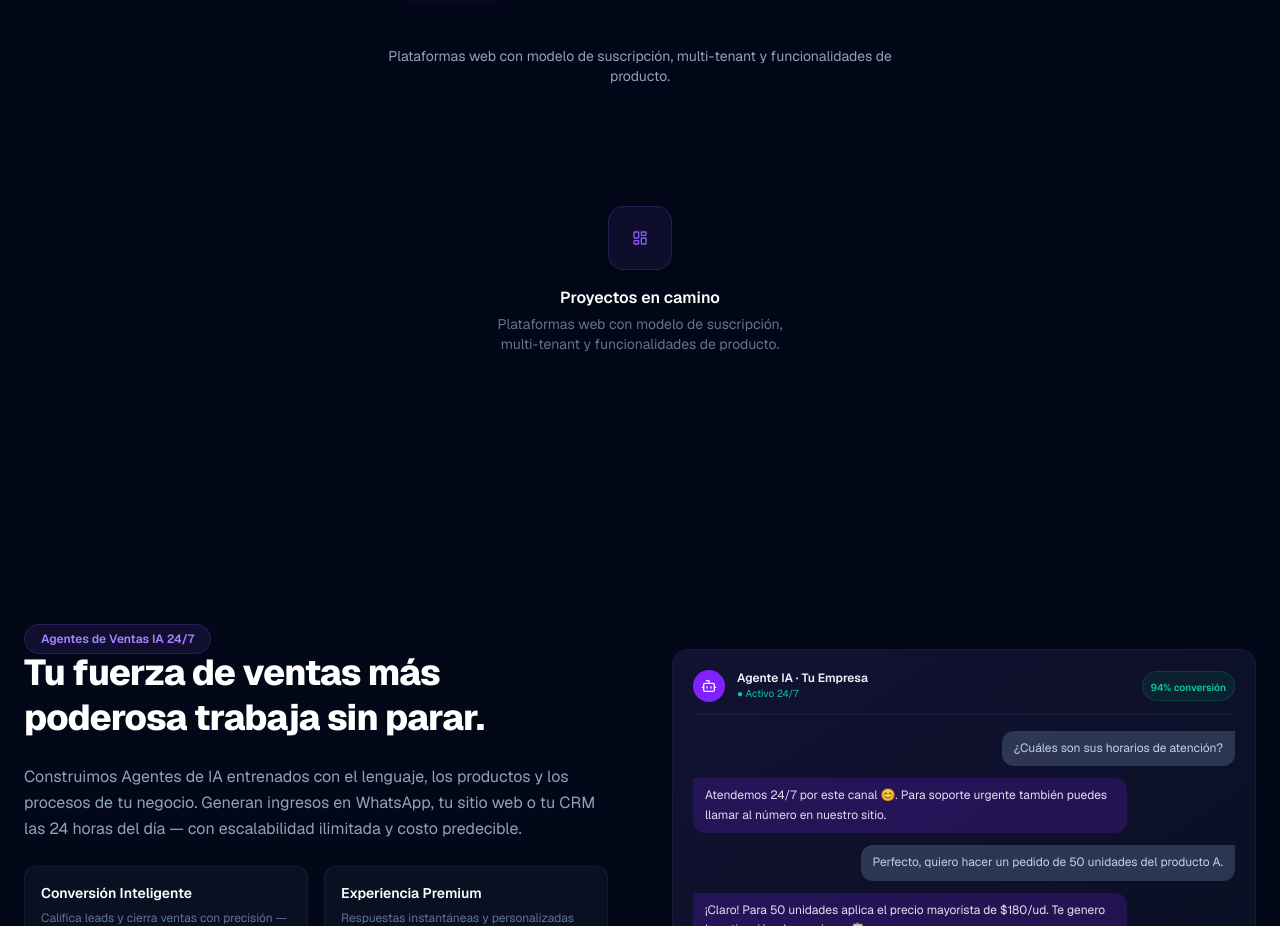
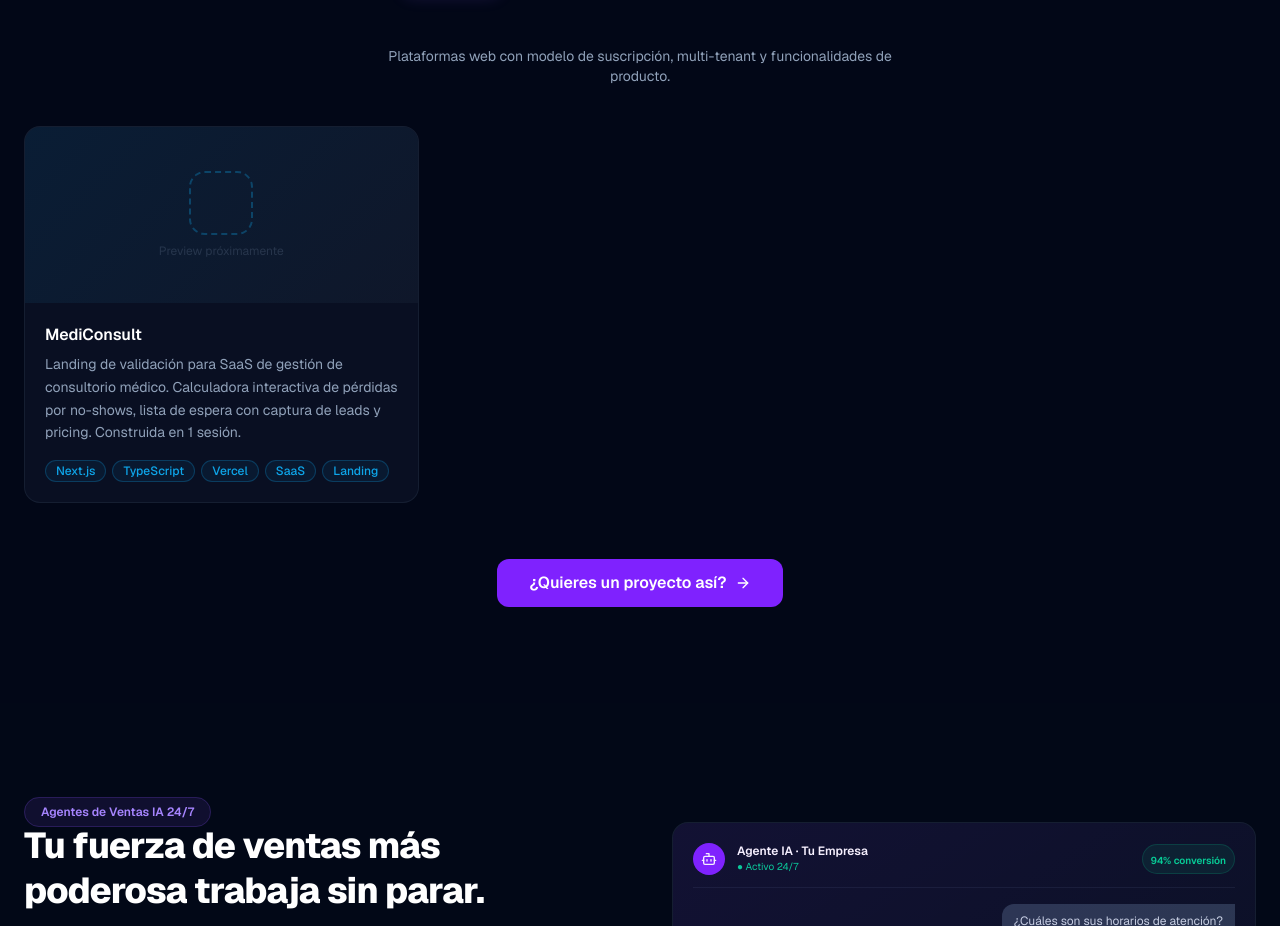
Before and after one commit to alejandrotrejotomedes-hub/agentia360-web, a Next.js app: page / in a window 1280 px wide. Shown: the part 3392-4318 px from the top of the page. Built offline with nearby package versions, Linux system fonts and the light colour scheme.

Commit message:
feat: add MediConsult to portfolio (SaaS category)

```diff
--- a/src/components/Portfolio.tsx
+++ b/src/components/Portfolio.tsx
@@ -21,7 +21,24 @@ export interface PortfolioProject {
 
 /* ─── Proyectos ─── */
 const projects: PortfolioProject[] = [
-  // Aquí irán los proyectos que el usuario vaya agregando
+  {
+    id: 1,
+    category: "saas",
+    title: "MediConsult",
+    description: "Landing de validación para SaaS de gestión de consultorio médico. Calculadora interactiva de pérdidas por no-shows, lista de espera con captura de leads y pricing. Construida en 1 sesión.",
+    tags: ["Next.js", "TypeScript", "Vercel", "SaaS", "Landing"],
+    link: "https://mediconsult-landing.vercel.app",
+    accent: "#0ea5e9",
+  },
+  {
+    id: 2,
+    category: "web",
+    title: "Ramen Yukihira",
+    description: "Sitio web para restaurante de ramen en CDMX con estética anime, menú interactivo y sección de ubicación. Construido en 1 sesión basándose solo en su perfil de Instagram.",
+    tags: ["Astro", "Vercel", "Dark Theme", "Restaurante"],
+    link: "https://www.instagram.com/ramenyukihira",
+    accent: "#d62828",
+  },
 ];
 
 /* ─── Tabs config ─── */
```
